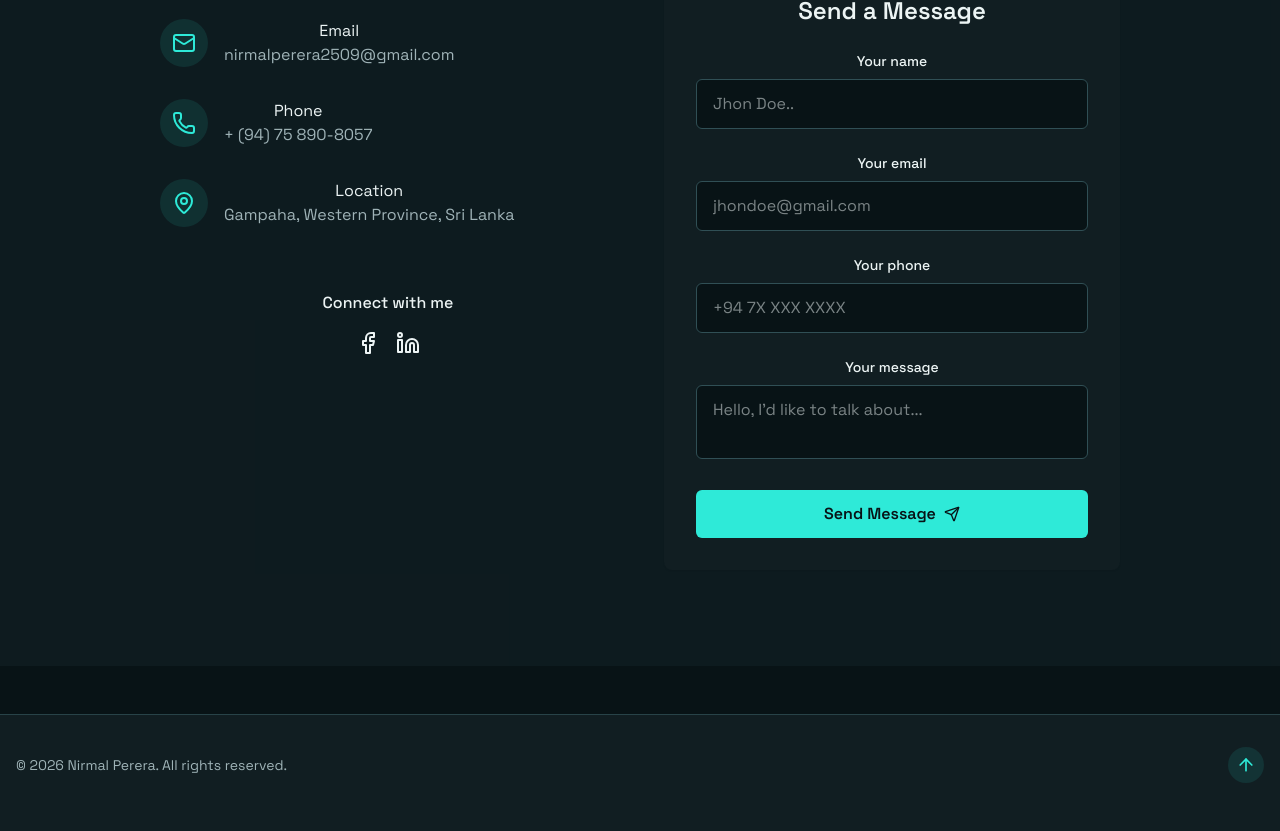
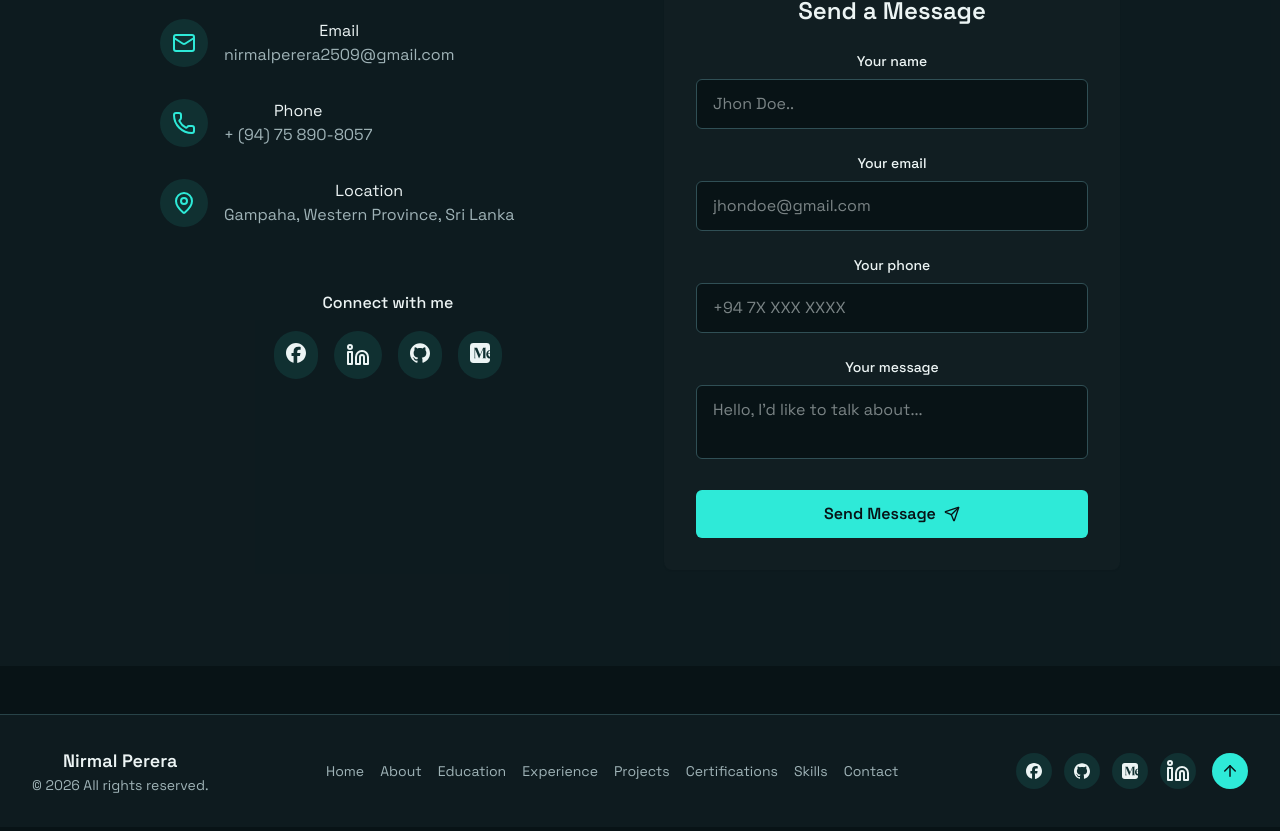
Before and after one commit to nirmal-404/portfolio, a React (Vite) app: page / in a window 1280 px wide. Shown: the part 6577-7408 px from the top of the page. Built offline with nearby package versions, Linux system fonts and the light colour scheme; no server answers.

Commit message:
redesigned footer and updated contact links

```diff
--- a/package.json
+++ b/package.json
@@ -21,6 +21,7 @@
     "react": "^19.1.0",
     "react-dom": "^19.1.0",
     "react-router-dom": "^7.6.0",
+    "simple-icons": "^16.28.0",
     "tailwind-merge": "^3.3.0",
     "tailwindcss": "^4.1.6",
     "three": "^0.185.1"
--- a/src/components/ContactSection.jsx
+++ b/src/components/ContactSection.jsx
@@ -1,5 +1,6 @@
 import React from 'react'
-import { Facebook, Linkedin, Mail, MapPin, Phone, Send, Loader } from "lucide-react"
+import { Linkedin, Mail, MapPin, Phone, Send, Loader } from "lucide-react"
+import { siFacebook, siGithub, siMedium } from 'simple-icons'
 import { cn } from '@/lib/utils'
 import { useToast } from "@/hooks/use-toast";
 import { useState } from "react";
@@ -122,12 +123,24 @@ const ContactSection = () => {
 
                         <div className='pt-8'>
                             <h4 className='font-medium mb-4'>Connect with me</h4>
-                            <div className="flex space-x-4 justify-center">
-                                <a href='https://web.facebook.com/manusha.perera.526/about' target='_blank'>
-                                    <Facebook />
+                            <div className="flex flex-wrap gap-4 justify-center">
+                                <a href='https://web.facebook.com/manusha.perera.526/about' target='_blank' rel='noreferrer' className='p-3 rounded-full bg-primary/10 text-foreground hover:text-primary transition-colors' aria-label='Facebook'>
+                                    <svg viewBox="0 0 24 24" className="h-5 w-5 fill-current" role="img" aria-hidden="true">
+                                        <path d={siFacebook.path} />
+                                    </svg>
                                 </a>
-                                <a href='https://www.linkedin.com/in/nirmal-perera-65446b252/' target='_blank'>
+                                <a href='https://www.linkedin.com/in/nirmal-perera-65446b252/' target='_blank' rel='noreferrer' className='p-3 rounded-full bg-primary/10 text-foreground hover:text-primary transition-colors' aria-label='LinkedIn'>
                                     <Linkedin />
+                                </a>
+                                <a href='https://github.com/nirmal-404' target='_blank' rel='noreferrer' className='p-3 rounded-full bg-primary/10 text-foreground hover:text-primary transition-colors' aria-label='GitHub'>
+                                    <svg viewBox="0 0 24 24" className="h-5 w-5 fill-current" role="img" aria-hidden="true">
+                                        <path d={siGithub.path} />
+                                    </svg>
+                                </a>
+                                <a href='https://medium.com/@nirmalperera2509' target='_blank' rel='noreferrer' className='p-3 rounded-full bg-primary/10 text-foreground hover:text-primary transition-colors' aria-label='Medium'>
+                                    <svg viewBox="0 0 24 24" className="h-5 w-5 fill-current" role="img" aria-hidden="true">
+                                        <path d={siMedium.path} />
+                                    </svg>
                                 </a>
                             </div>
                         </div>
--- a/src/components/Footer.jsx
+++ b/src/components/Footer.jsx
@@ -1,20 +1,81 @@
 import React from 'react'
 import { ArrowUp } from "lucide-react";
+import { siFacebook, siGithub, siMedium } from 'simple-icons';
+import { Linkedin } from 'lucide-react';
+
+const socialLinks = [
+    {
+        name: 'Facebook',
+        href: 'https://web.facebook.com/manusha.perera.526/about',
+        icon: siFacebook,
+    },
+    {
+        name: 'GitHub',
+        href: 'https://github.com/nirmal-404',
+        icon: siGithub,
+    },
+    {
+        name: 'Medium',
+        href: 'https://medium.com/@nirmalperera2509',
+        icon: siMedium,
+    },
+    {
+        name: 'LinkedIn',
+        href: 'https://www.linkedin.com/in/nirmal-perera-65446b252/',
+        icon: null,
+    },
+];
 
 const Footer = () => {
     return (
-        <footer className="py-12 px-4 bg-card relative border-t border-border mt-12 pt-8 flex flex-wrap justify-between items-center">
-            {" "}
+        <footer className="mt-12 border-t border-border bg-card/80 backdrop-blur-sm">
+            <div className="container flex flex-col gap-6 py-8 md:flex-row md:items-center md:justify-between">
+                <div>
+                    <p className="text-lg font-semibold text-foreground">Nirmal Perera</p>
                     <p className="text-sm text-muted-foreground">
-                {" "}
-                &copy; {new Date().getFullYear()} Nirmal Perera. All rights reserved.
+                        &copy; {new Date().getFullYear()} All rights reserved.
                     </p>
+                </div>
+
+                <nav aria-label="Footer navigation" className="flex flex-wrap items-center gap-4 text-sm text-muted-foreground">
+                    <a href="#hero" className="hover:text-primary transition-colors">Home</a>
+                    <a href="#about" className="hover:text-primary transition-colors">About</a>
+                    <a href="#education" className="hover:text-primary transition-colors">Education</a>
+                    <a href="#experience" className="hover:text-primary transition-colors">Experience</a>
+                    <a href="#projects" className="hover:text-primary transition-colors">Projects</a>
+                    <a href="#certifications" className="hover:text-primary transition-colors">Certifications</a>
+                    <a href="#skills" className="hover:text-primary transition-colors">Skills</a>
+                    <a href="#contact" className="hover:text-primary transition-colors">Contact</a>
+                </nav>
+
+                <div className="flex items-center gap-3">
+                    {socialLinks.map((link) => (
+                        <a
+                            key={link.name}
+                            href={link.href}
+                            target="_blank"
+                            rel="noreferrer"
+                            aria-label={link.name}
+                            className="flex h-9 w-9 items-center justify-center rounded-full bg-primary/10 text-foreground transition-colors hover:bg-primary hover:text-primary-foreground"
+                        >
+                            {link.icon ? (
+                                <svg viewBox="0 0 24 24" className="h-4 w-4 fill-current" aria-hidden="true" focusable="false">
+                                    <path d={link.icon.path} />
+                                </svg>
+                            ) : (
+                                <Linkedin />
+                            )}
+                        </a>
+                    ))}
                     <a
                         href="#hero"
-                className="p-2 rounded-full bg-primary/10 hover:bg-primary/20 text-primary transition-colors"
+                        aria-label="Back to top"
+                        className="ml-1 flex h-9 w-9 items-center justify-center rounded-full bg-primary text-primary-foreground transition-colors hover:opacity-90"
                     >
-                <ArrowUp size={20} />
+                        <ArrowUp size={18} />
                     </a>
+                </div>
+            </div>
         </footer>
     )
 }
```
Also changed, not shown: 1 other file (tests, documents, lock files or other folders). Lines whose indentation alone changed are shown as unchanged.
